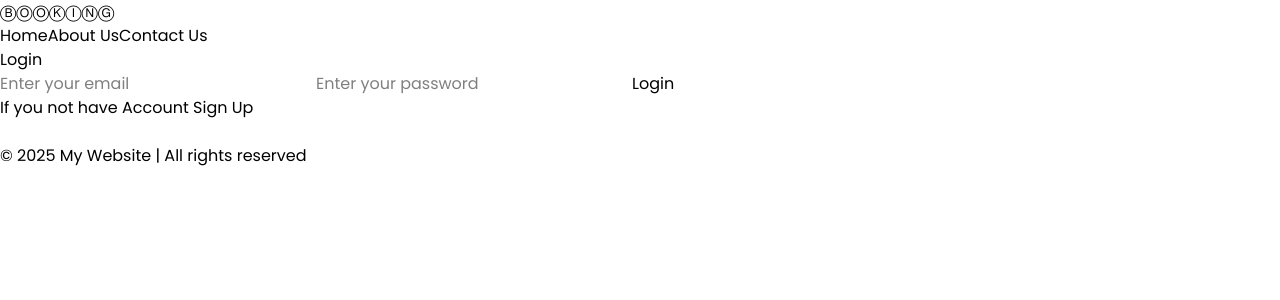
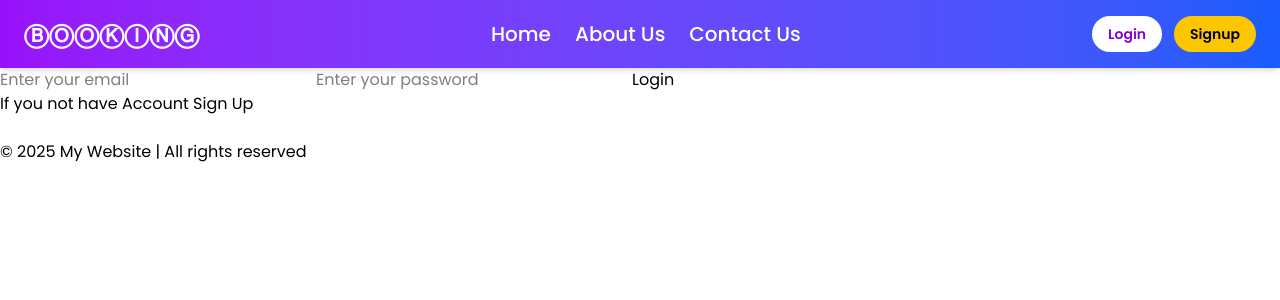
Before and after one commit to thekailashparihar/flight-management-system, a React (Vite) app in the folder frontend/: page /login in a window 1280 px wide. Shown: the top 300 px of the page. Built offline with nearby package versions, Linux system fonts and the light colour scheme; no server answers.

Commit message:
added tailwind css and make mobile friendly responsive design

```diff
--- a/frontend/src/components/Header.jsx
+++ b/frontend/src/components/Header.jsx
@@ -1,9 +1,13 @@
 import { Link } from "react-router-dom";
-import { useContext } from "react";
+import { useContext, useState } from "react";
 import AuthContext from "../context/AuthContext";
+
+import MenuRoundedIcon from "@mui/icons-material/MenuRounded";
+import MenuOpenRoundedIcon from "@mui/icons-material/MenuOpenRounded";
 
 function Header() {
     const { isAuthenticated, handleLogout } = useContext(AuthContext);
+    const [isMenuOpen, setIsMenuOpen] = useState(false);
 
     const handleClick = async () => {
         try {
@@ -15,7 +19,6 @@ function Header() {
             if (res.ok) {
                 const result = await res.json();
                 console.log(result);
-
                 handleLogout(result.message);
             }
         } catch (error) {
@@ -23,27 +26,130 @@ function Header() {
         }
     };
 
+    const toggleMenu = () => {
+        setIsMenuOpen(!isMenuOpen);
+    };
+
     return (
-        <header>
-            <div className="brand-logo">
-                <Link to="/">ⒷⓄⓄⓀⒾⓃⒼ</Link>
+        <header className="w-full bg-gradient-to-r from-purple-600 to-blue-600 text-white shadow-md">
+            <div className="max-w-7xl mx-auto flex items-center justify-between px-4 md:px-6 py-4">
+                {/* Brand Logo */}
+                <div className="text-xl md:text-2xl font-bold tracking-wide">
+                    <Link to="/" className="hover:opacity-90">
+                        ⒷⓄⓄⓀⒾⓃⒼ
+                    </Link>
+                </div>
+
+                {/* Mobile Menu Button */}
+                <button
+                    onClick={toggleMenu}
+                    className="md:hidden flex items-center justify-center"
+                    aria-label="Toggle menu"
+                >
+                    {isMenuOpen ? (
+                        <MenuOpenRoundedIcon sx={{ fontSize: 28, color: "white" }} />
+                    ) : (
+                        <MenuRoundedIcon sx={{ fontSize: 28, color: "white" }} />
+                    )}
+                </button>
+
+                {/* Navigation Links - Desktop */}
+                <nav className="hidden md:flex gap-6 text-xl font-medium">
+                    <Link to="/" className="hover:text-yellow-300 transition">
+                        Home
+                    </Link>
+                    <Link to="/about-us" className="hover:text-yellow-300 transition">
+                        About Us
+                    </Link>
+                    <Link to="/contact-us" className="hover:text-yellow-300 transition">
+                        Contact Us
+                    </Link>
+                </nav>
+
+                {/* Auth Buttons - Desktop */}
+                <div className="hidden md:flex gap-3">
+                    {isAuthenticated ? (
+                        <button
+                            onClick={handleClick}
+                            className="px-4 py-2 bg-white/20 hover:bg-white/30 transition rounded-full text-sm"
+                        >
+                            Logout
+                        </button>
+                    ) : (
+                        <>
+                            <Link
+                                to="/login"
+                                className="px-4 py-2 bg-white text-purple-700 font-semibold rounded-full hover:bg-gray-200 transition text-sm"
+                            >
+                                Login
+                            </Link>
+                            <Link
+                                to="/signup"
+                                className="px-4 py-2 bg-yellow-400 hover:bg-yellow-500 text-black font-semibold rounded-full transition text-sm"
+                            >
+                                Signup
+                            </Link>
+                        </>
+                    )}
+                </div>
             </div>
-            <div>
-                <nav>
-                    <Link to="/">Home</Link>
-                    <Link to="/about-us">About Us</Link>
-                    <Link to="/contact-us">Contact Us</Link>
-                </nav>
-            </div>
-            <div className="login">
-                {isAuthenticated ? (
-                    <button onClick={handleClick}>Logout</button>
-                ) : (
-                    <button>
-                        <Link to="/login">Login </Link>
-                    </button>
-                )}
-            </div>
+
+            {/* Mobile Menu */}
+            {isMenuOpen && (
+                <div className="md:hidden bg-white px-4 py-4 space-y-3">
+                    <Link
+                        to="/"
+                        className="block py-2 hover:text-yellow-300 transition text-sm text-gray-800"
+                        onClick={() => setIsMenuOpen(false)}
+                    >
+                        Home
+                    </Link>
+                    <Link
+                        to="/about-us"
+                        className="block py-2 hover:text-yellow-300 transition text-sm text-gray-800"
+                        onClick={() => setIsMenuOpen(false)}
+                    >
+                        About Us
+                    </Link>
+                    <Link
+                        to="/contact-us"
+                        className="block py-2 hover:text-yellow-300 transition text-sm text-gray-800"
+                        onClick={() => setIsMenuOpen(false)}
+                    >
+                        Contact Us
+                    </Link>
+                    <div className="border-t border-gray-300 pt-3 space-y-2">
+                        {isAuthenticated ? (
+                            <button
+                                onClick={() => {
+                                    handleClick();
+                                    setIsMenuOpen(false);
+                                }}
+                                className="w-full px-4 py-2 bg-purple-600 hover:bg-purple-700 transition rounded-full text-sm text-white"
+                            >
+                                Logout
+                            </button>
+                        ) : (
+                            <>
+                                <Link
+                                    to="/login"
+                                    className="block w-full px-4 py-2 bg-purple-600 hover:bg-purple-700 text-white font-semibold rounded-full transition text-sm text-center"
+                                    onClick={() => setIsMenuOpen(false)}
+                                >
+                                    Login
+                                </Link>
+                                <Link
+                                    to="/signup"
+                                    className="block w-full px-4 py-2 bg-yellow-400 hover:bg-yellow-500 text-black font-semibold rounded-full transition text-sm text-center"
+                                    onClick={() => setIsMenuOpen(false)}
+                                >
+                                    Signup
+                                </Link>
+                            </>
+                        )}
+                    </div>
+                </div>
+            )}
         </header>
     );
 }
```
